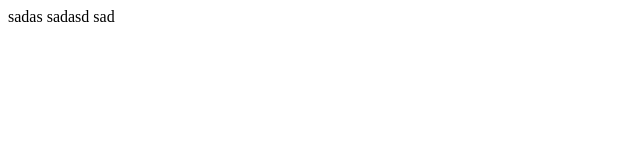
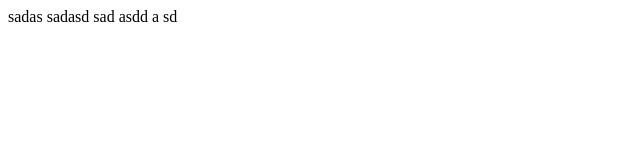
Before and after one commit to sychovSaveliy/fr-pro-2017-30, a plain HTML site: page index.html in a window 1280 px wide. Shown: the full height of the page, 0-640 px from the left. Drawn offline with Linux system fonts and the light colour scheme.

Commit message:
commit 2

```diff
--- a/index.html
+++ b/index.html
@@ -10,5 +10,8 @@
     sadas
     sadasd
     sad
+    asdd
+    a
+    sd
 </body>
 </html>
```
